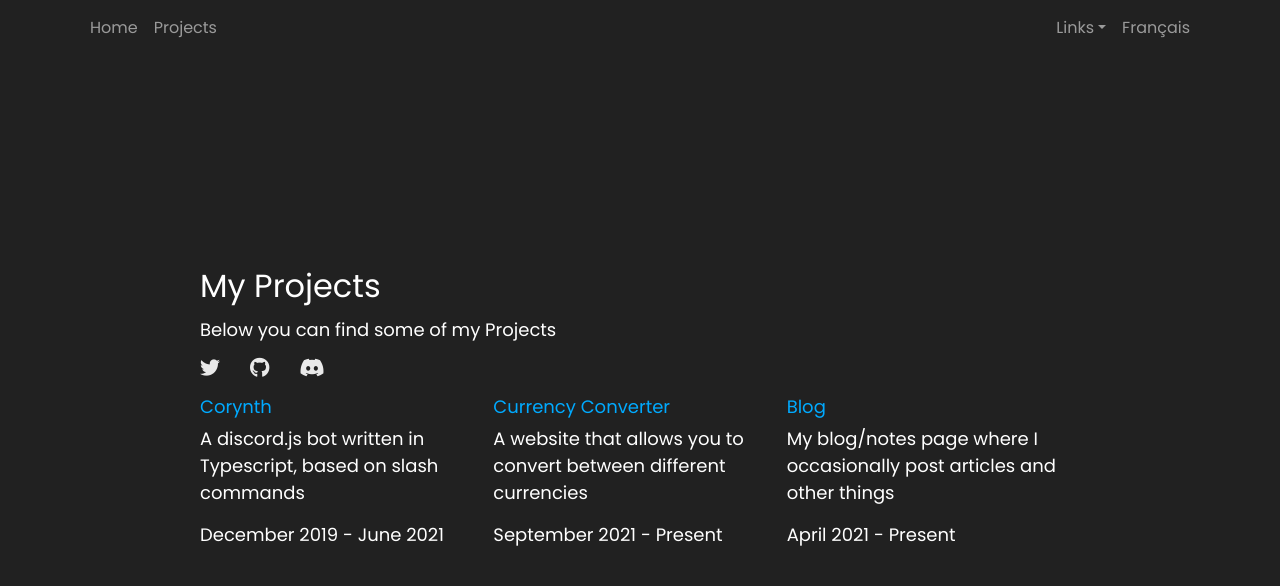
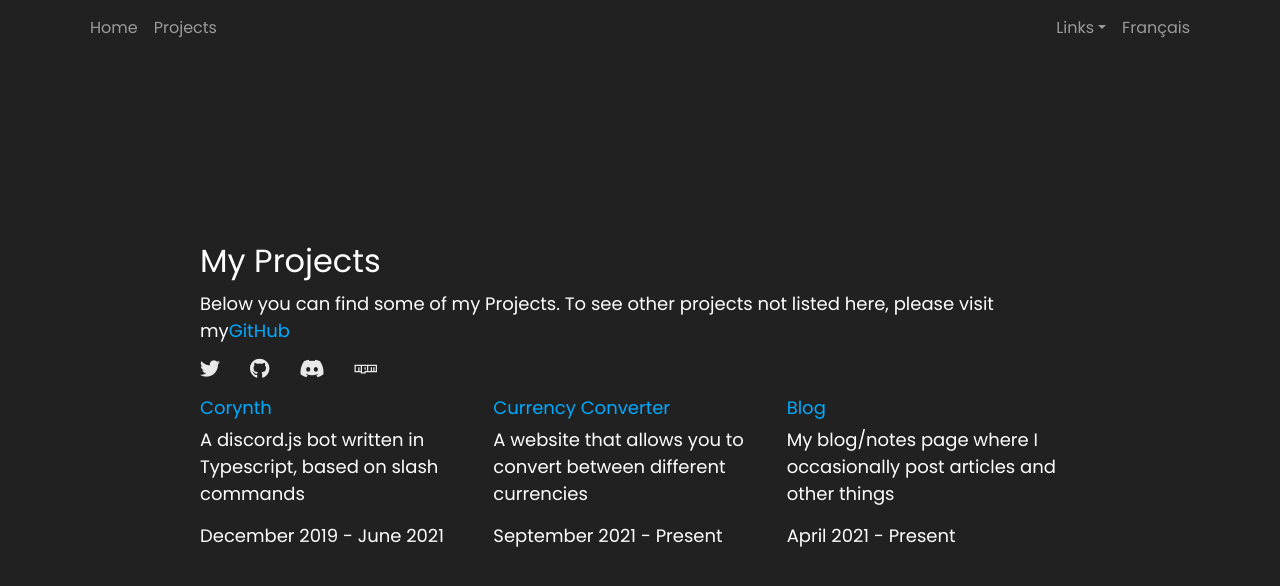
Before and after one commit to cxllm/corynth, a React (Create React App) app: page /projects in a window 1280 px wide. Shown: the top 586 px of the page. Built offline with nearby package versions, Linux system fonts and the light colour scheme.

Commit message:
Transition to new domain + adding link to GitHub on projects page

```diff
--- a/src/App.scss
+++ b/src/App.scss
@@ -17,7 +17,7 @@
 	background-color: #212121 /*#282c34*/;
 	min-height: 100vh;
 	.content {
-		height: 100vh;
+		min-height: 90vh;
 		display: flex;
 		flex-direction: column;
 		justify-content: center;
--- a/src/Components/Navbar.tsx
+++ b/src/Components/Navbar.tsx
@@ -40,7 +40,9 @@ export default class Navigation extends React.Component<{
 									<NavDropdown.Item href="https://twitter.com/CX11M">
 										Twitter
 									</NavDropdown.Item>
-									<NavDropdown.Item href="https://blog.cxllm.com">Blog</NavDropdown.Item>
+									<NavDropdown.Item href="https://blog.cxllm.co.uk">
+										Blog
+									</NavDropdown.Item>
 								</NavDropdown>
 								<Nav.Link onClick={this.props.setLang}>{translation.language}</Nav.Link>
 							</Nav>
--- a/src/Components/Socials.tsx
+++ b/src/Components/Socials.tsx
@@ -11,6 +11,9 @@ function Socials() {
 			<a href="https://discord.com/users/536949735299219467">
 				<i className="fab fa-discord" />
 			</a>
+			<a href="https://npmjs.com/cxllm">
+				<i className="fab fa-npm"></i>
+			</a>
 		</div>
 	);
 }
--- a/src/Pages/Projects.tsx
+++ b/src/Pages/Projects.tsx
@@ -14,7 +14,10 @@ export default class Projects extends React.Component<{
 					<title>{translation.title}</title>
 				</Helmet>
 				<h1>{translation.title}</h1>
-				<p>{translation.text}</p>
+				<p>
+					{translation.text}. {translation.not_mentioned}
+					<a href="https://github.com/cxllm">GitHub</a>
+				</p>
 				<Socials />
 				<div className="table">
 					{translation.projects.map((project) => {
--- a/src/Translations/projects.json
+++ b/src/Translations/projects.json
@@ -2,6 +2,7 @@
 	"en": {
 		"title": "My Projects",
 		"text": "Below you can find some of my Projects",
+		"not_mentioned": "To see other projects not listed here, please visit my",
 		"projects": [
 			{
 				"name": "Corynth",
@@ -15,20 +16,21 @@
 				"description": "A website that allows you to convert between different currencies",
 				"start": "September 2021",
 				"finish": "Present",
-				"url": "https://currency.cxllm.com"
+				"url": "https://currency.cxllm.co.uk"
 			},
 			{
 				"name": "Blog",
 				"description": "My blog/notes page where I occasionally post articles and other things",
 				"start": "April 2021",
 				"finish": "Present",
-				"url": "https://blog.cxllm.com"
+				"url": "https://blog.cxllm.co.uk"
 			}
 		]
 	},
 	"fr": {
 		"title": "Mes Projets",
 		"text": "Ci-dessous vous pouvez trouver une partie de mon travail",
+		"not_mentioned": "Pour voyez les projets qui sont pas là, veuillez visiter mon page",
 		"projects": [
 			{
 				"name": "Corynth",
@@ -42,14 +44,14 @@
 				"description": "Un site de conversion de devises",
 				"start": "septembre 2021",
 				"finish": "aujourd'hui",
-				"url": "https://currency.cxllm.com"
+				"url": "https://currency.cxllm.co.uk"
 			},
 			{
 				"name": "Blog",
 				"description": "Mon blog oú je poste des articles et des tutoriels",
 				"start": "avril 2021",
 				"finish": "aujourd'hui",
-				"url": "https://blog.cxllm.com"
+				"url": "https://blog.cxllm.co.uk"
 			}
 		]
 	}
```
Also changed, not shown: 2 other files (tests, documents, lock files or other folders).
